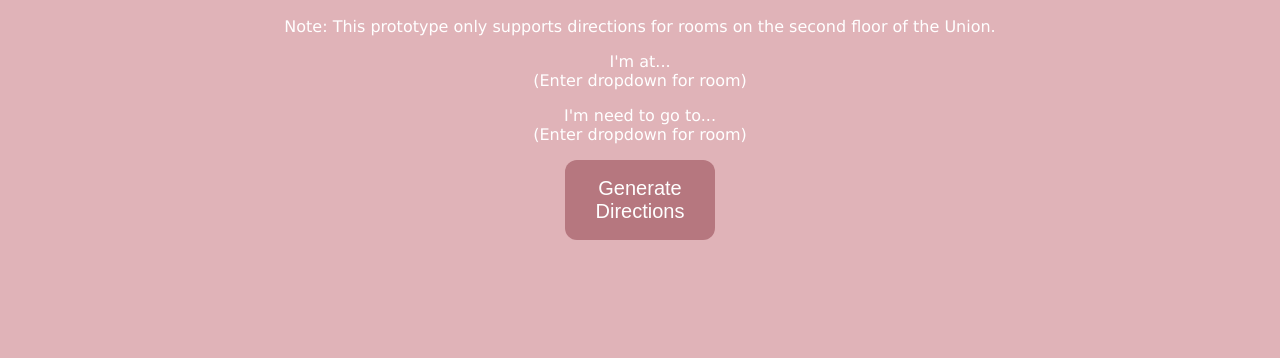
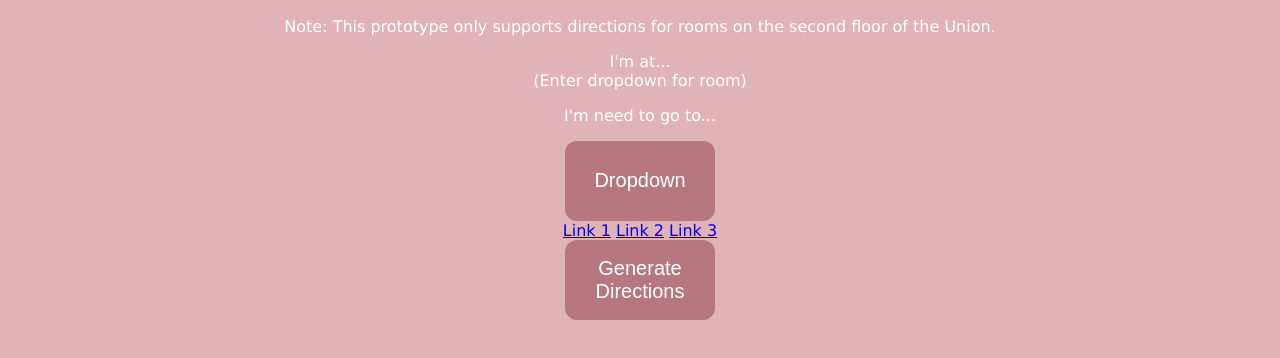
Before and after one commit to superchump123/HackOhio11, a website: page getdirections.html in a window 1280 px wide. Shown: the part 402-760 px from the top of the page. Drawn offline with Linux system fonts and the light colour scheme.

Commit message:
added dropdown

```diff
--- a/getdirections.html
+++ b/getdirections.html
@@ -51,7 +51,15 @@ button:hover {
 <h2>Welcome to the Ohio Union. <br> Get step-by-step directions to any room.</h2>
 <p>Note: This prototype only supports directions for rooms on the second floor of the Union.</p>
 <p>I'm at...<br>(Enter dropdown for room)<br><p>
-<p>I'm need to go to...<br>(Enter dropdown for room)<p>
+<p>I'm need to go to...</p>
+<div class="dropdown">
+  <button class="dropbtn">Dropdown</button>
+  <div class="dropdown-content">
+    <a href="#">Link 1</a>
+    <a href="#">Link 2</a>
+    <a href="#">Link 3</a>
+  </div>
+</div>
 <a href="mappage.html"><button>Generate Directions</button></a>
 </div>
 
```
Also changed, not shown: homepage.html (+1 -1 lines).
